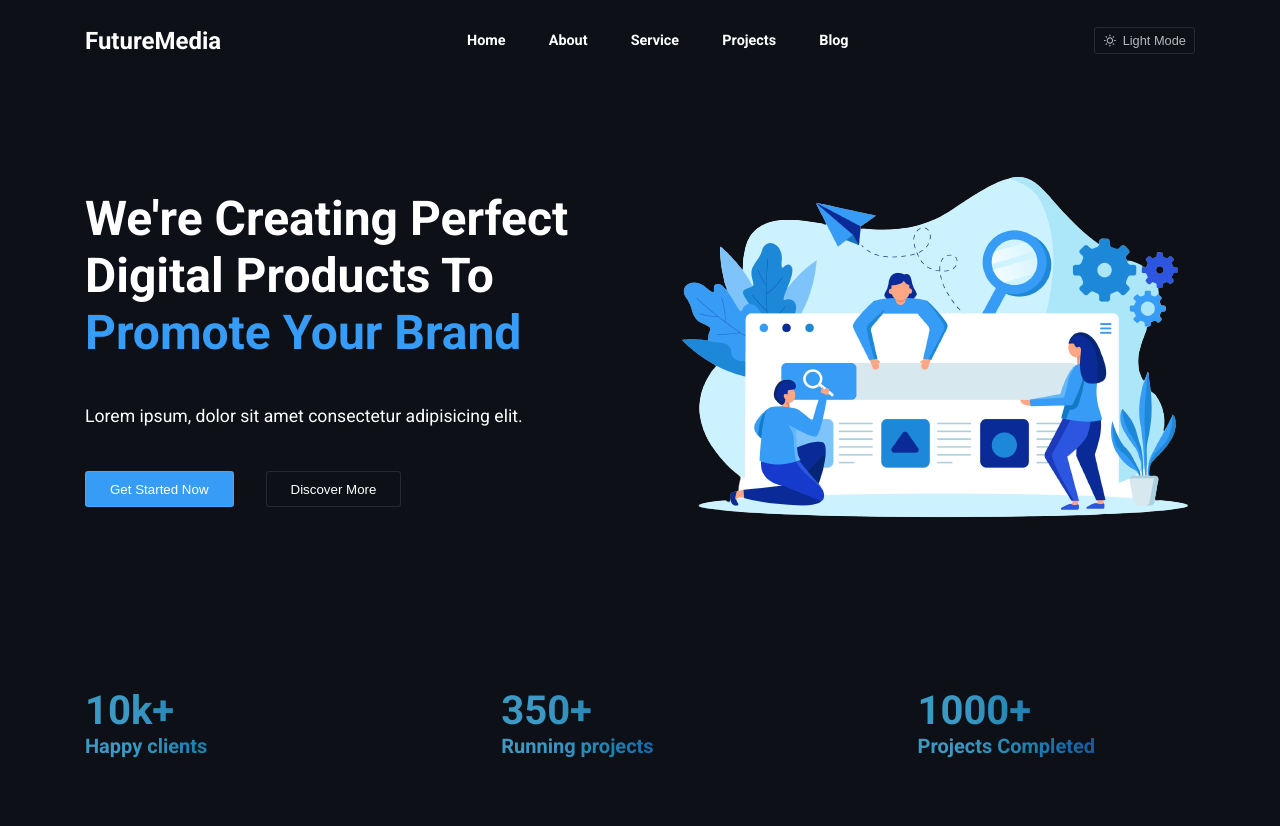
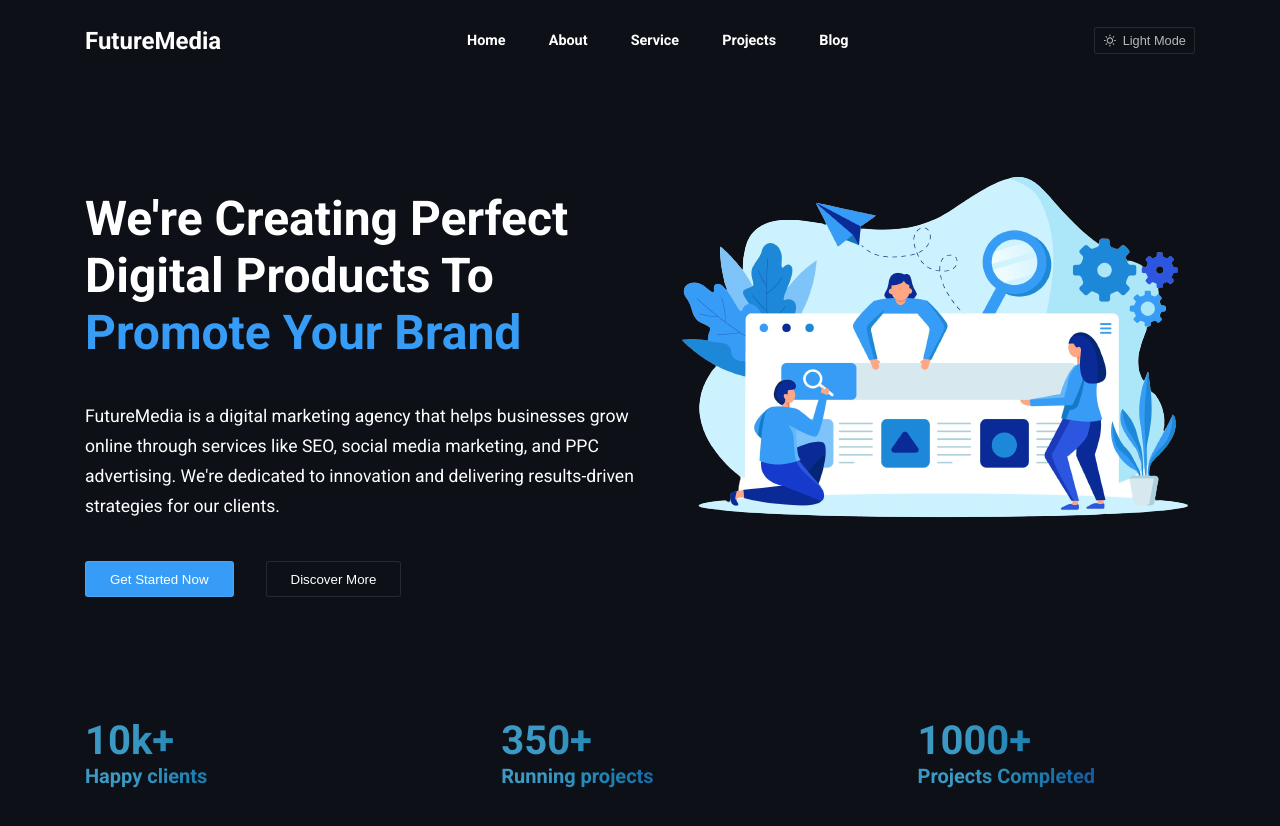
Before and after one commit to xroobix/AgencyWebsite, a React (Vite) app: page / in a window 1280 px wide. Shown: the top 826 px of the page. Built offline with nearby package versions, Linux system fonts and the light colour scheme.

Commit message:
Add id and change desc of Hero comp

```diff
--- a/src/Components/Hero/Hero.tsx
+++ b/src/Components/Hero/Hero.tsx
@@ -3,7 +3,7 @@ import darkThemeHeroImg from "../../images/hero-img.png"
 
 export const Hero = () => {
   return (
-    <section className="hero__section">
+    <section className="hero__section" id='home'>
       <div className="container">
         <div className="hero__wrapper">
           <div className="hero__content">
@@ -12,7 +12,7 @@ export const Hero = () => {
               <h2>Digital Products To</h2>
               <h2 className="highlight">Promote Your Brand</h2>
             </div>
-            <p className="description">Lorem ipsum, dolor sit amet consectetur adipisicing elit.</p>
+            <p className="description">FutureMedia is a digital marketing agency that helps businesses grow online through services like SEO, social media marketing, and PPC advertising. We're dedicated to innovation and delivering results-driven strategies for our clients.</p>
             <div className="hero__btns">
                 <button className="primary__btn">Get Started Now</button>
                 <button className="secondary__btn">Discover More</button>
```
